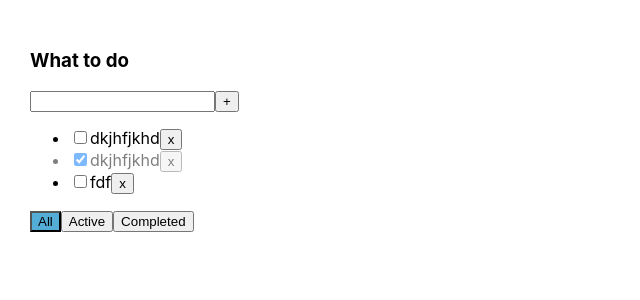
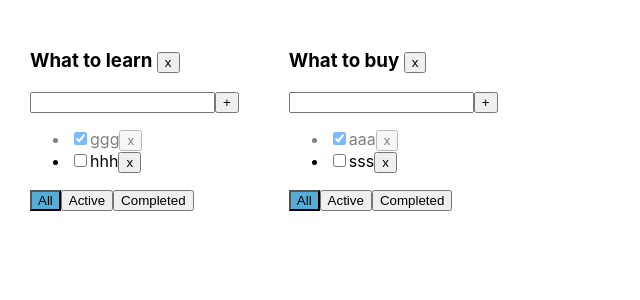
Before and after one commit to DmitryGK/new-todo, a React (Create React App) app: page / in a window 1280 px wide. Shown: the top 300 px of the page, without its empty margins (0-640 px from the left). Built offline with nearby package versions, Linux system fonts and the light colour scheme.

Commit message:
refactoring: state add: delete state button

```diff
--- a/src/App.tsx
+++ b/src/App.tsx
@@ -10,62 +10,103 @@ export type TaskType = {
 }
 
 export type FilterValueType = 'all' | 'active' | 'completed'
+export type TodoListType = {
+    id: string,
+    title: string,
+    filter: FilterValueType
+}
+type TasksStateType = {
+    [key: string]: Array<TaskType>
+}
+
 
 function App() {
 
 
-    let [tasks, setTasks] = useState([
-        { id: v1(), title: 'dkjhfjkhd', isDone: false },
-        { id: v1(), title: 'dkjhfjkhd', isDone: true },
-        { id: v1(), title: 'fdf', isDone: false }
+    let todoListId1 = v1()
+    let todoListId2 = v1()
+
+    let [todoLists, setTodoLists] = useState<TodoListType[]>([
+        { id: todoListId1, title: 'What to learn', filter: 'all' },
+        { id: todoListId2, title: 'What to buy', filter: 'all' }
     ])
-
-    let [filter, setFilter] = useState<FilterValueType>('all')
+    let [tasks, setTasks] = useState<TasksStateType>({
+        [todoListId1]: [
+            { id: v1(), title: 'ggg', isDone: true },
+            { id: v1(), title: 'hhh', isDone: false }
+        ],
+        [todoListId2]: [
+            { id: v1(), title: 'aaa', isDone: true },
+            { id: v1(), title: 'sss', isDone: false }
+        ]
+    })
 
 
-    let tasksForTodoList = tasks
-    if(filter === 'active'){
-        tasksForTodoList = tasks.filter(t => t.isDone === false)
-    }
-    if(filter === 'completed') {
-        tasksForTodoList = tasks.filter(t => t.isDone === true)
+
+    function removeTask(id: string, todoListId: string) {
+        let todoListTasks = tasks[todoListId]
+        tasks[todoListId] = todoListTasks.filter(t => t.id === id)
+        setTasks({ ...tasks })
     }
 
-
-    function removeTask(id: string) {
-        let filteredTasks = tasks.filter(t => t.id !== id)
-        setTasks(filteredTasks)
+    function changeFilter(value: FilterValueType, todoListId: string) {
+        let todoList = todoLists.find(tl => tl.id === todoListId)
+        if (todoList) {
+            todoList.filter = value
+            setTodoLists([...todoLists])
+        }
     }
 
-    function changeFilter(value: FilterValueType) {
-        setFilter(value)
+    function addTask(title: string, todoListId: string) {
+        let task = { id: v1(), title: title, isDone: false }
+        let todoListTasks = tasks[todoListId]
+        tasks[todoListId] = [task, ...todoListTasks]
+        setTasks({ ...tasks })
     }
 
-    function addTask (title: string) {
-        let task = {id: v1(), title: title, isDone: false}
-        let newTasks = [task, ...tasks]
-        setTasks(newTasks)
+    function changeStatus(id: string, isDone: boolean, todoListId: string) {
+        let todoListTasks = tasks[todoListId]
+        let task = todoListTasks.find(t => t.id === id)
+        if (task) {
+            task.isDone = isDone
+            setTasks({ ...tasks })
+        }
     }
 
-    function changeStatus (id: string, isDone: boolean) {
-        let task = tasks.find(t => t.id === id)
-        if(task){
-            task.isDone = isDone
-            setTasks([...tasks])
-        }
+    function removeTodoList (todoListId: string) {
+        setTodoLists(todoLists.filter(tl => tl.id !== todoListId))
+        delete tasks[todoListId]
+        setTasks({...tasks})
     }
 
     return (
         <div className="App">
-            <TodoList
-                title={'What to do'}
+            {
+                todoLists.map(tl => {
+                    let allTodoListTasks = tasks[tl.id]
+                    let tasksForTodoList = allTodoListTasks
+                    if (tl.filter === 'active') {
+                        tasksForTodoList = allTodoListTasks.filter(t => t.isDone === false)
+                    }
+                    if (tl.filter === 'completed') {
+                        tasksForTodoList = allTodoListTasks.filter(t => t.isDone === true)
+                    }
+
+                    return <TodoList
+                        key={tl.id}
+                        title={tl.title}
                         tasks={tasksForTodoList}
                         removeTask={removeTask}
                         changeFilter={changeFilter}
                         addTask={addTask}
                         changeTaskStatus={changeStatus}
-                filter={filter}
+                        removeTodoList={removeTodoList}
+                        filter={tl.filter}
+                        todoListId={tl.id}
                     />
+                })
+            }
+
         </div>
     );
 }
--- a/src/TodoList.tsx
+++ b/src/TodoList.tsx
@@ -6,10 +6,12 @@ type PropsType = {
     title: string
     tasks: TaskType[]
     filter: FilterValueType
-    addTask: (title: string) => void
-    removeTask: (id: string) => void
-    changeFilter: (value: FilterValueType) => void
-    changeTaskStatus: (id: string, isDone: boolean) => void
+    todoListId: string
+    addTask: (title: string, todoListId: string) => void
+    removeTask: (id: string, todoListId: string) => void
+    changeFilter: (value: FilterValueType, todoListId: string) => void
+    changeTaskStatus: (id: string, isDone: boolean, todoListId: string) => void
+    removeTodoList: (todoListId: string) => void
 }
 
 export const TodoList = (props: PropsType) => {
@@ -19,7 +21,7 @@ export const TodoList = (props: PropsType) => {
 
     const addTask = () => {
         if(title.trim() !== '') {
-        props.addTask(title)
+        props.addTask(title, props.todoListId)
         setTitle('')
         } else {
             setError('Title is required')
@@ -30,14 +32,15 @@ export const TodoList = (props: PropsType) => {
         setError(null)
         if (e.charCode === 13) { addTask() }
     }
-
-
-    const onAllClickHandler = () => { props.changeFilter('all') }
-    const onActiveClickHandler = () => { props.changeFilter('active') }
-    const onCompleteClickHandler = () => { props.changeFilter('completed') }
+    const removeTodoListHandler = () => props.removeTodoList(props.todoListId)
+    const onAllClickHandler = () => { props.changeFilter('all', props.todoListId) }
+    const onActiveClickHandler = () => { props.changeFilter('active', props.todoListId )}
+    const onCompleteClickHandler = () => { props.changeFilter('completed', props.todoListId )}
     return (
         <div>
-            <h3>{props.title}</h3>
+
+            <h3>{props.title} <button onClick={removeTodoListHandler}>x</button></h3>
+
             <div>
                 <input
                     value={title}
@@ -53,10 +56,10 @@ export const TodoList = (props: PropsType) => {
                 {
                     props.tasks.map(t => {
 
-                        const onClickHandler = () => { props.removeTask(t.id) }
+                        const onClickHandler = () => { props.removeTask(t.id, props.todoListId) }
                         const onChangeHandler = (e: ChangeEvent<HTMLInputElement>) => {
                             let newIsDoneValue = e.currentTarget.checked
-                            props.changeTaskStatus(t.id, newIsDoneValue)
+                            props.changeTaskStatus(t.id, newIsDoneValue, props.todoListId)
                         }
                         return <li key={t.id} className={t.isDone ? 'is-done' : ''}>
                             <input type='checkbox' checked={t.isDone} onChange={onChangeHandler}/>
```
Lines whose indentation alone changed are shown as unchanged.
